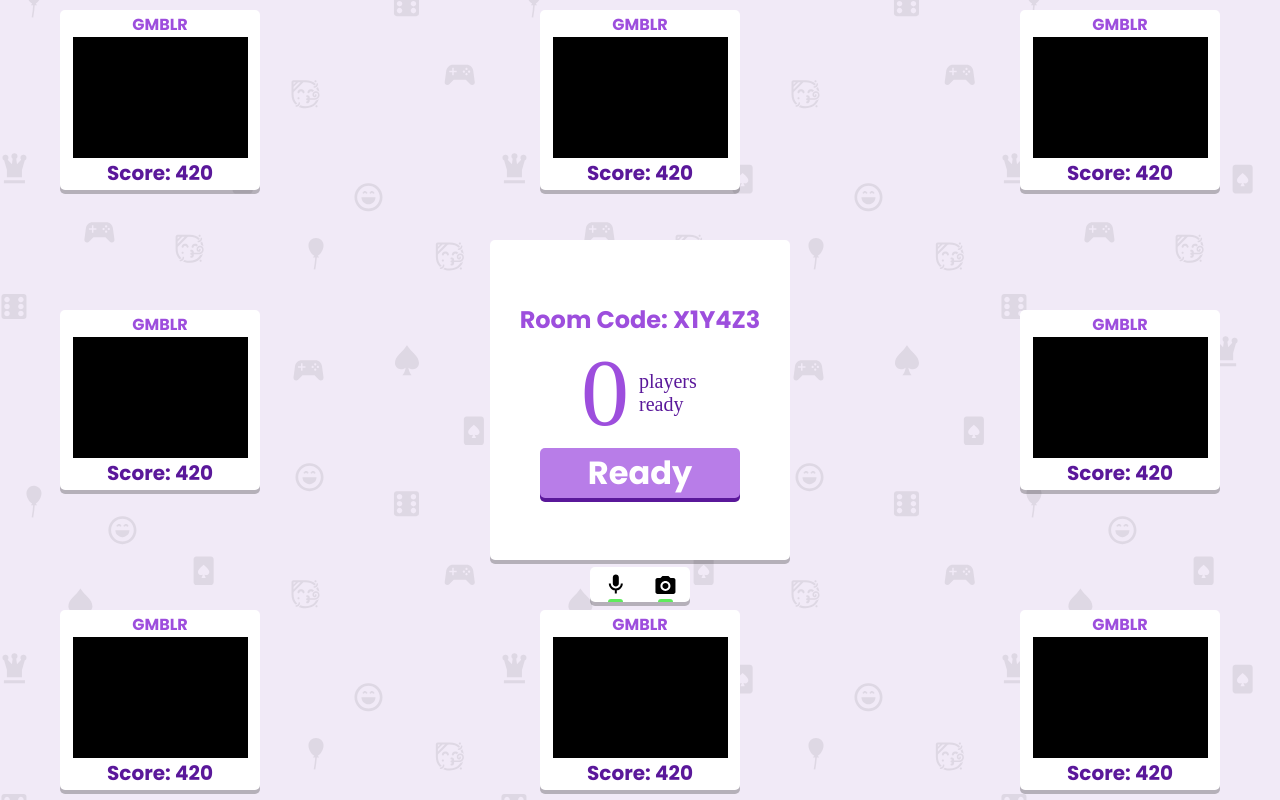
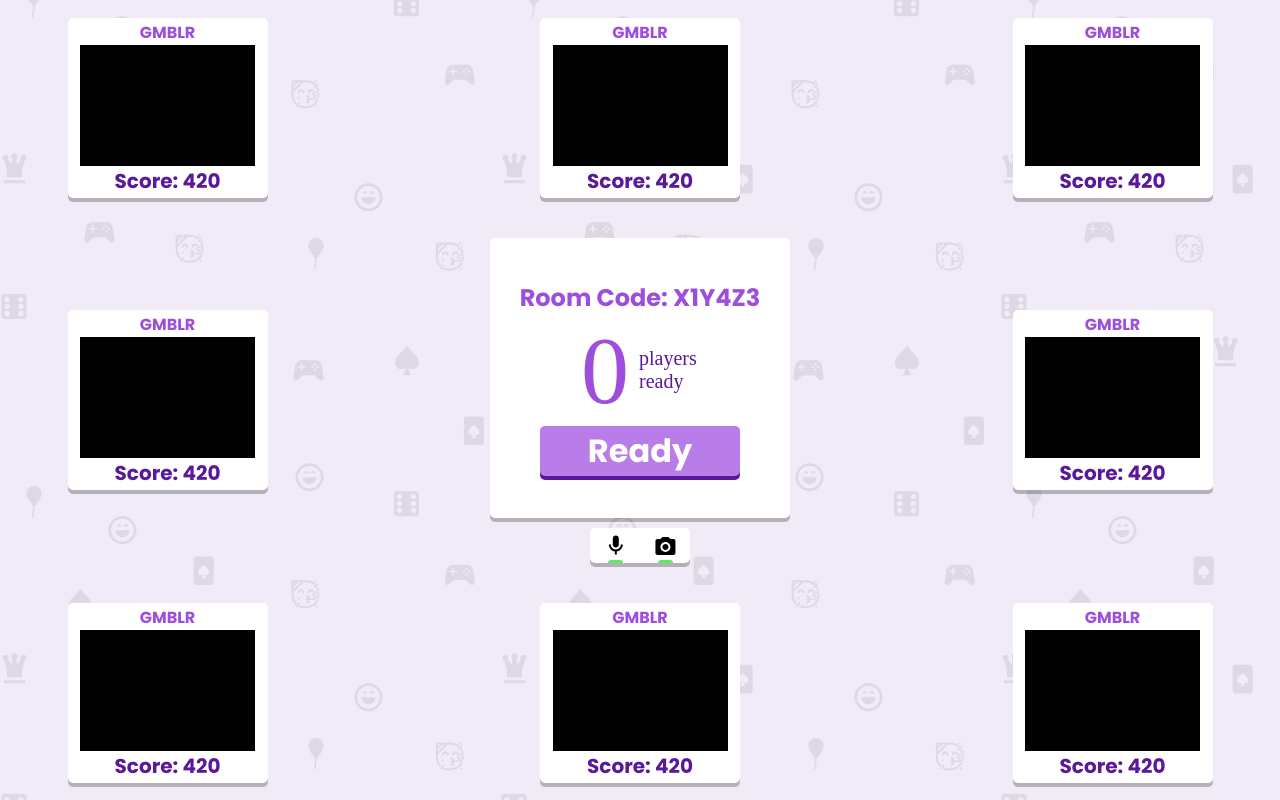
Before and after one commit to ProfVHS/PartyGames, a React (Vite) app in the folder client/: page /Lobby/1 in a window 1280 px wide. Built offline with nearby package versions, Linux system fonts and the light colour scheme; a web font is replaced by a local one.

Commit message:
audio/video controller position fixed, deleted not used css

```diff
--- a/client/src/pages/RoomPage.tsx
+++ b/client/src/pages/RoomPage.tsx
@@ -18,10 +18,10 @@ export default function RoomPage() {
         <Camera username="GMBLR" score={420} />
         <Camera username="GMBLR" score={420} />
 
-        <Lobby roomCode="X1Y4Z3" />
-      </div>
-      <div className="gui">
-        <AudioVideoControls />
+        <div className="roomContent">
+          <Lobby roomCode="X1Y4Z3" />
+          <AudioVideoControls />
+        </div>
       </div>
     </>
   );
--- a/client/src/styles/Lobby.scss
+++ b/client/src/styles/Lobby.scss
@@ -1,6 +1,4 @@
 .lobby {
-  grid-column: 2;
-  grid-row: 2;
   display: flex;
   flex-direction: column;
 
@@ -8,7 +6,7 @@
   align-items: center;
 
   width: 300px;
-  height: 320px;
+  height: 35vh;
 
   background-color: #fff;
   box-shadow: 0px 4px 0px 0px rgba(0, 0, 0, 0.25);
--- a/client/src/styles/Room.scss
+++ b/client/src/styles/Room.scss
@@ -1,10 +1,3 @@
-.roomWrapper {
-  width: 100vw;
-  height: 100vh;
-  display: flex;
-  justify-content: center;
-  align-items: center;
-}
 .roomGrid {
   display: grid;
   grid-template-columns: 25% 50% 25%;
@@ -12,14 +5,27 @@
 
   height: 100vh;
   width: 100vw;
+  padding: 10px;
+
+  box-sizing: border-box;
 
   justify-items: center;
 
   align-items: center;
 }
+
+.roomContent {
+  position: relative;
+  grid-column: 2;
+  grid-row: 2;
+
+  display: flex;
+  flex-direction: column;
+  justify-content: center;
+  align-items: center;
+  gap: 10px;
+}
 .gui {
-  bottom: 22vh;
-  position: absolute;
   width: 100vw;
   height: 10vh;
 
```
Also changed, not shown: 1 other file (tests, documents, lock files or other folders).
